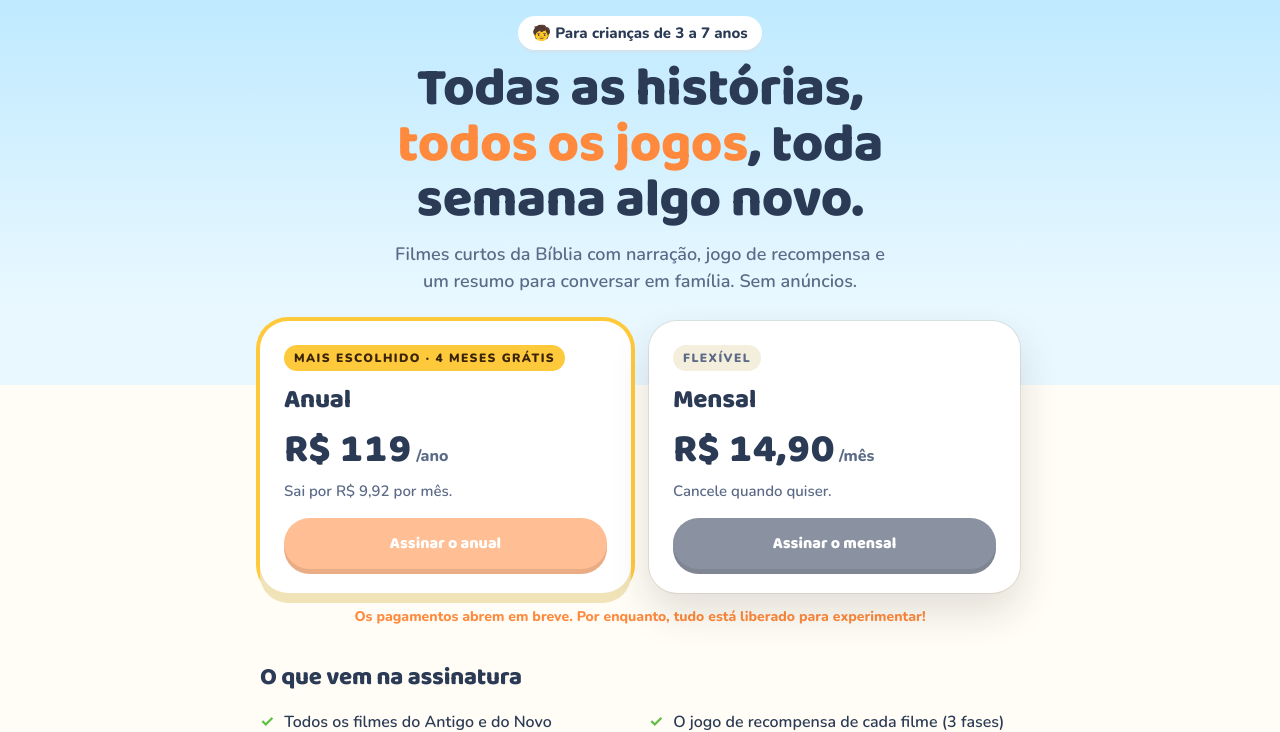
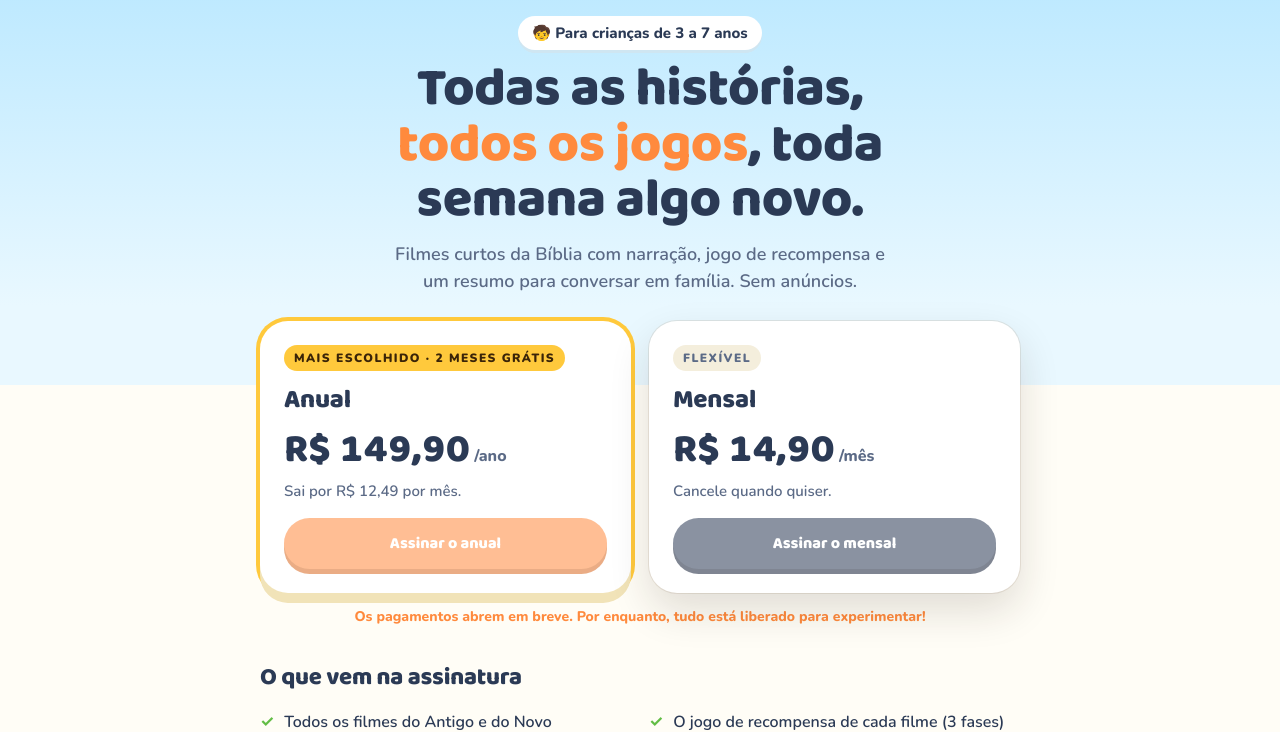
Before and after one commit to gadejinho12-tech/biblia-play-pwa, a plain HTML site: page filmes/assinar.html in a window 1280 px wide. Shown: the part 74-806 px from the top of the page. Drawn offline with nearby package versions, Linux system fonts and the light colour scheme.

Commit message:
Plano anual: R$ 149,90 (R$ 12,49 por mês, 2 meses grátis)
Co-Authored-By: Claude Opus 5.5 <noreply@anthropic.com>
Claude-Session: https://claude.ai/code/session_01JxGye28bFzUYJqfGC51MLp

```diff
--- a/filmes/assinar.html
+++ b/filmes/assinar.html
@@ -95,7 +95,7 @@ input:focus{border-color:var(--ouro);outline:none}
 </div></section>
 <main class="gut"><div class="in">
   <div class="plans">
-    <div class="plan best"><span class="tag">Mais escolhido · 4 meses grátis</span><h2>Anual</h2><div class="price" id="pAnual">R$ 119<small> /ano</small></div><p class="note" id="pAnualMes">Sai por R$ 9,92 por mês.</p><a class="btn play" id="bAnual" href="#">Assinar o anual</a></div>
+    <div class="plan best"><span class="tag">Mais escolhido · 2 meses grátis</span><h2>Anual</h2><div class="price" id="pAnual">R$ 149,90<small> /ano</small></div><p class="note" id="pAnualMes">Sai por R$ 12,49 por mês.</p><a class="btn play" id="bAnual" href="#">Assinar o anual</a></div>
     <div class="plan"><span class="tag">Flexível</span><h2>Mensal</h2><div class="price" id="pMensal">R$ 14,90<small> /mês</small></div><p class="note">Cancele quando quiser.</p><a class="btn dark" id="bMensal" href="#">Assinar o mensal</a></div>
   </div>
   <p class="soon" id="soon" hidden>Os pagamentos abrem em breve. Por enquanto, tudo está liberado para experimentar!</p>
@@ -109,8 +109,8 @@ input:focus{border-color:var(--ouro);outline:none}
 <script>
 const $=id=>document.getElementById(id), C=window.BP_CONTA||{}, de=new URLSearchParams(location.search).get('de');
 if(de) $('lockmsg').hidden=false;
-$('pMensal').firstChild.textContent=C.PRECO_MENSAL||'R$ 14,90'; $('pAnual').firstChild.textContent=(C.PRECO_ANUAL||'R$ 119,00').replace(',00','');
-$('pAnualMes').textContent='Sai por '+(C.PRECO_ANUAL_MES||'R$ 9,92')+' por mês.';
+$('pMensal').firstChild.textContent=C.PRECO_MENSAL||'R$ 14,90'; $('pAnual').firstChild.textContent=(C.PRECO_ANUAL||'R$ 149,90').replace(',00','');
+$('pAnualMes').textContent='Sai por '+(C.PRECO_ANUAL_MES||'R$ 12,49')+' por mês.';
 if(de) $('bEntrar').href='entrar.html?de='+encodeURIComponent(de);
 for(const [b,u] of [['bMensal',C.KIWIFY_MENSAL],['bAnual',C.KIWIFY_ANUAL]]){ if(u){ $(b).href=u; $(b).target='_blank'; $(b).rel='noopener'; } else { $(b).removeAttribute('href'); $(b).setAttribute('aria-disabled','true'); $(b).style.opacity=.55; $('soon').hidden=false; } }
 // já é assinante? volta para onde estava
--- a/filmes/conta-config.js
+++ b/filmes/conta-config.js
@@ -12,8 +12,8 @@ window.BP_CONTA = {
 
   // Preços mostrados na página "Assinar"
   PRECO_MENSAL: 'R$ 14,90',
-  PRECO_ANUAL: 'R$ 119,00',
-  PRECO_ANUAL_MES: 'R$ 9,92',
+  PRECO_ANUAL: 'R$ 149,90',
+  PRECO_ANUAL_MES: 'R$ 12,49',
 
   // O que é grátis (o resto pede assinatura)
   GRATIS: ['criacao', 'noe', 'memoria', 'arca', 'ajudante', 'pais', 'marca', 'assinar', 'entrar', 'index'],
```
Also changed, not shown: 1 other file.
